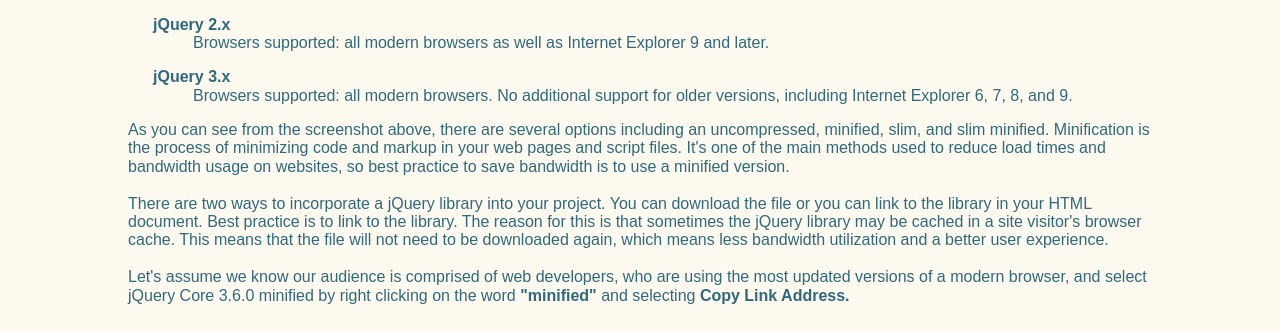
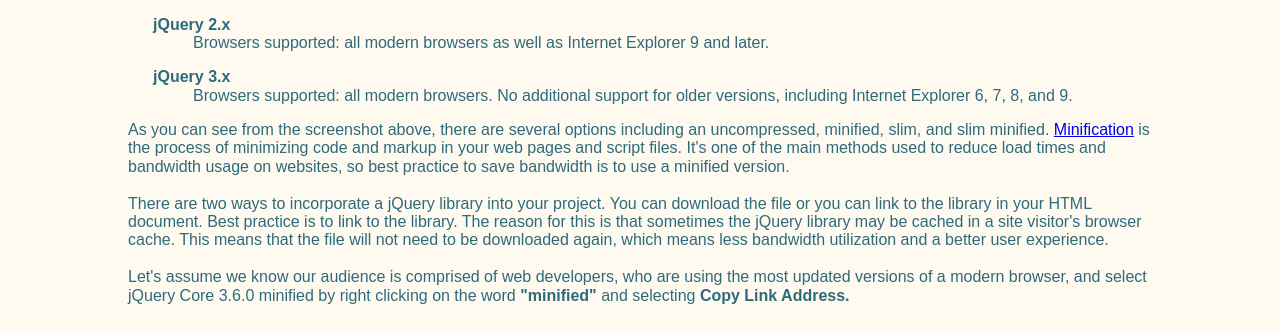
Before and after one commit to ajbelon/JavaScriptDemo, a plain HTML site: page jquery.html in a window 1280 px wide. Shown: the part 1406-1737 px from the top of the page. Drawn offline with nearby package versions, Linux system fonts and the light colour scheme.

Commit message:
Update jquery.html

```diff
--- a/jquery.html
+++ b/jquery.html
@@ -46,7 +46,7 @@
             <dd>Browsers supported: all modern browsers. No additional support for older versions, including Internet Explorer 6, 7, 8, and 9.</dd>
         </dl>
 
-        <p>As you can see from the screenshot above, there are several options including an uncompressed, minified, slim, and slim minified.  Minification is the process of minimizing code and markup in your web pages and script files. It's one of the main methods used to reduce load times and bandwidth usage on websites, so best practice to save bandwidth is to use a minified version.
+        <p>As you can see from the screenshot above, there are several options including an uncompressed, minified, slim, and slim minified.  <a href="https://en.wikipedia.org/wiki/Minification_(programming)">Minification</a> is the process of minimizing code and markup in your web pages and script files. It's one of the main methods used to reduce load times and bandwidth usage on websites, so best practice to save bandwidth is to use a minified version.
         <br><br>
         There are two ways to incorporate a jQuery library into your project.  You can download the file or you can link to the library in your HTML document.  Best practice is to link to the library.  The reason for this is that sometimes the jQuery library may be cached in a site visitor's browser cache.  This means that the file will not need to be downloaded again, which means less bandwidth utilization and a better user experience.
         <br><br>
```
